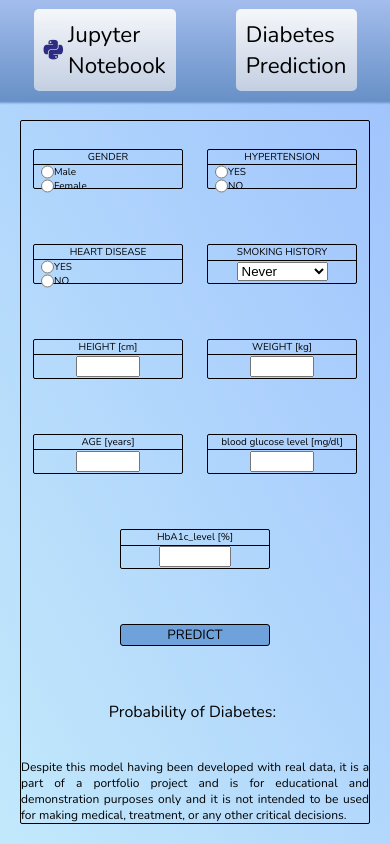
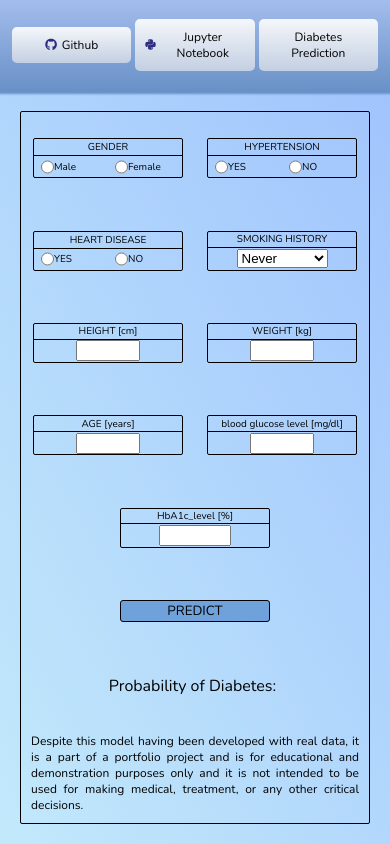
Before and after one commit to andreprovensi/diabetes_machine_learning_app, a Python web app: template app/src/templates/index.html in a window 390 px wide. Run offline with Jinja, Linux system fonts and the light colour scheme; the template is opened without the code that fills it, so the values that code supplies are empty.

Commit message:
added github and improved responsivity

```diff
--- a/app/src/static/css/style.css
+++ b/app/src/static/css/style.css
@@ -42,6 +42,7 @@ nav a{
     display: flex;
     align-items: center;
     justify-content: center;
+    text-align: center;
 
 
 }
@@ -183,5 +184,24 @@ input[type='number'], select{
 
     }
 
+    .disclaimer{
+        margin: 10px;
+    }
+
+    .input-container{
+        flex-direction: row;
+        align-items: center;
+        justify-content: space-evenly;
+    }
+
+    nav{
+
+        justify-content: space-between;
+    }
+    nav a {
+        font-size: 12px;
+        margin: 0 2px;
+
+    }
 
 }
--- a/app/src/templates/index.html
+++ b/app/src/templates/index.html
@@ -11,8 +11,9 @@
 </head>
 <body>
     <nav>
-        <!-- <a><i class="fa-brands fa-github" style="margin-right: 5px;color: rgba(33, 31, 124, 0.938);"></i>Github</a> -->
+        <a href="https://github.com/andreprovensi/diabetes_machine_learning_app" target="_blank"><i class="fa-brands fa-github" style="margin-right: 5px;color: rgba(33, 31, 124, 0.938);"></i>Github</a>
         <a href="/notebook-page"><i class="fa-brands fa-python" style="margin-right: 5px; color: rgba(33, 31, 124, 0.938);"></i>Jupyter Notebook</a>
+
         <a href="/">Diabetes Prediction</a>
     </nav>
 
--- a/app/src/templates/notebook.html
+++ b/app/src/templates/notebook.html
@@ -10,7 +10,7 @@
     </head>
     <body>
         <nav>
-            <!-- <a><i class="fa-brands fa-github" style="margin-right: 5px;color: rgba(33, 31, 124, 0.938);"></i>Github</a> -->
+            <a href="https://github.com/andreprovensi/diabetes_machine_learning_app" target="_blank"><i class="fa-brands fa-github" style="margin-right: 5px;color: rgba(33, 31, 124, 0.938);"></i>Github</a>
             <a href="/notebook-page"><i class="fa-brands fa-python" style="margin-right: 5px;color: rgba(33, 31, 124, 0.938);"></i>Jupyter Notebook</a>
             <a href="/">Diabetes Prediction</a>
         </nav>
```
